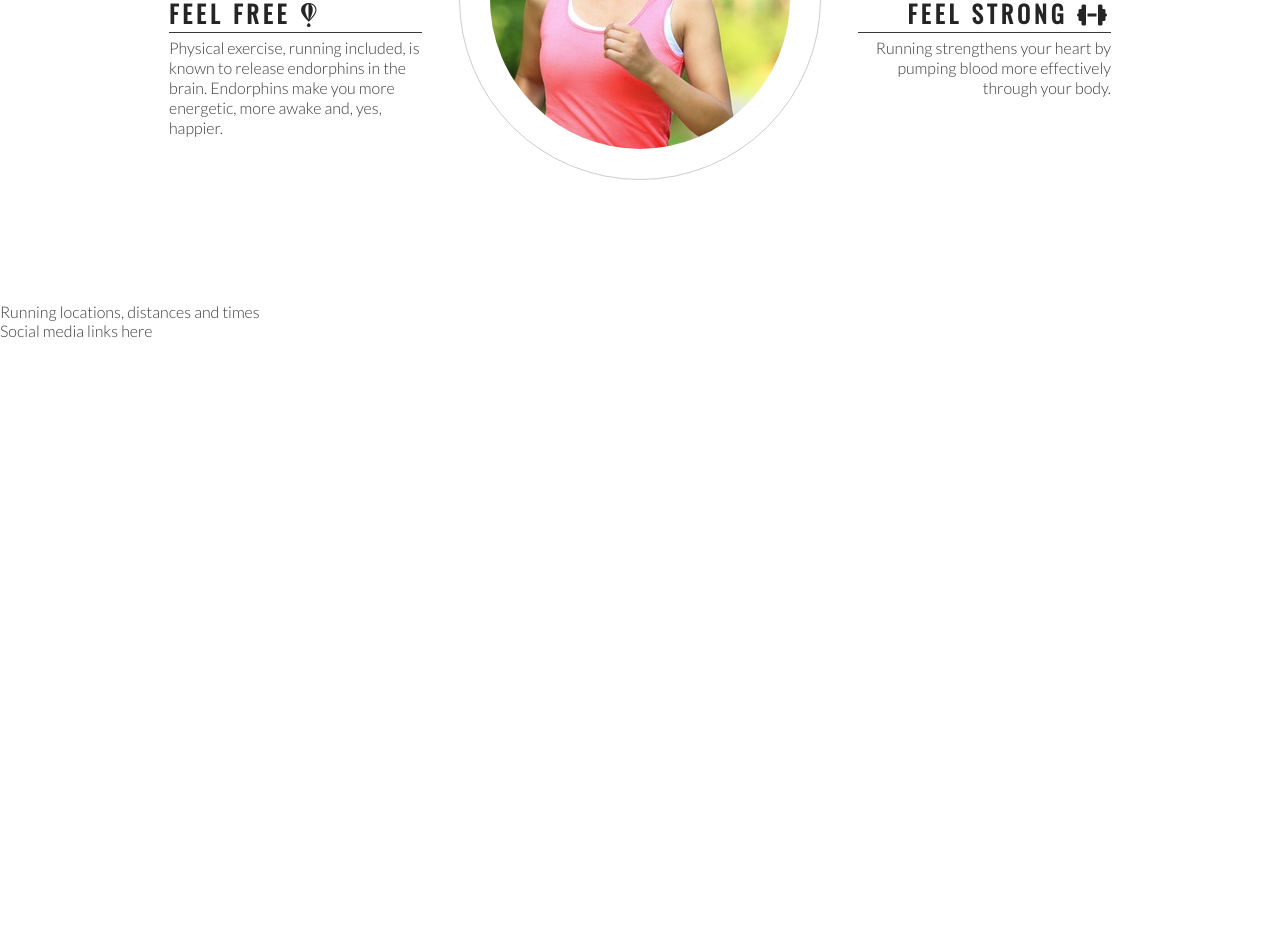
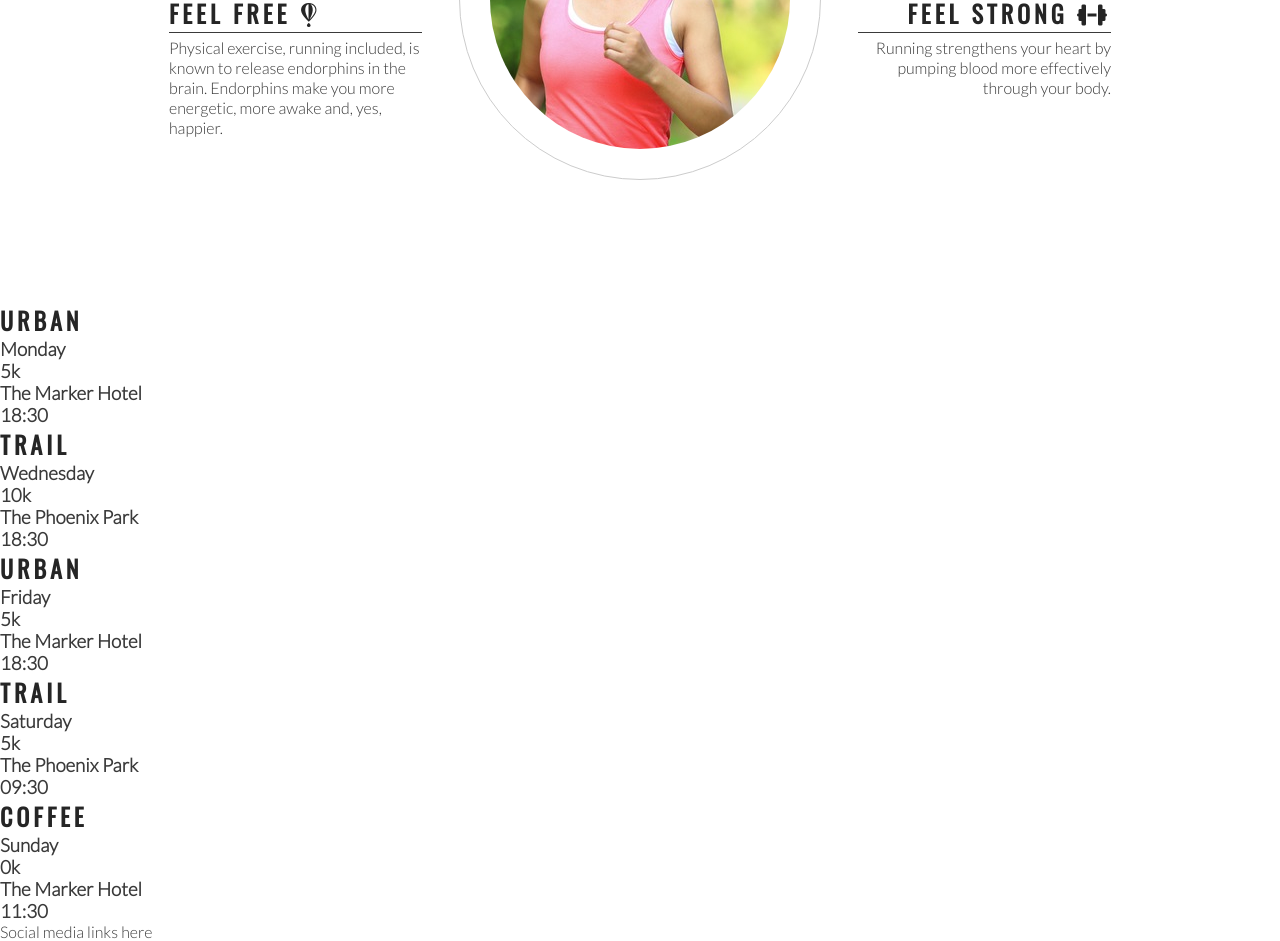
Before and after one commit to BennTrainor/Love-Running, a plain HTML site: page index.html in a window 1280 px wide. Shown: the part 993-1934 px from the top of the page. Before the commit the page ends 1333 px from the top, so only its background shows below. Drawn offline with nearby package versions, Linux system fonts and the light colour scheme.

Commit message:
add meetup times main structure

```diff
--- a/index.html
+++ b/index.html
@@ -69,15 +69,47 @@
         </div>
         <div id="center-about">
             <div id="circle-container">
-                <div id="circle-cover-bg">
-
-                </div>
+                <div id="circle-cover-bg"></div>
             </div>
         </div>
     </section>
 
     <section>
-        Running locations, distances and times
+        <div>
+            <h2>Urban</h2>
+            <h3>Monday</h3>
+            <h3>5k</h3>
+            <h3>The Marker Hotel</h3>
+            <h3>18:30</h3>
+        </div>
+        <div>
+            <h2>Trail</h2>
+            <h3>Wednesday</h3>
+            <h3>10k</h3>
+            <h3>The Phoenix Park</h3>
+            <h3>18:30</h3>
+        </div>
+        <div>
+            <h2>Urban</h2>
+            <h3>Friday</h3>
+            <h3>5k</h3>
+            <h3>The Marker Hotel</h3>
+            <h3>18:30</h3>
+        </div>
+        <div>
+            <h2>Trail</h2>
+            <h3>Saturday</h3>
+            <h3>5k</h3>
+            <h3>The Phoenix Park</h3>
+            <h3>09:30</h3>
+        </div>
+        <div>
+            <h2>Coffee</h2>
+            <h3>Sunday</h3>
+            <h3>0k</h3>
+            <h3>The Marker Hotel</h3>
+            <h3>11:30</h3>
+        </div>
     </section>
 
     <footer>
```
